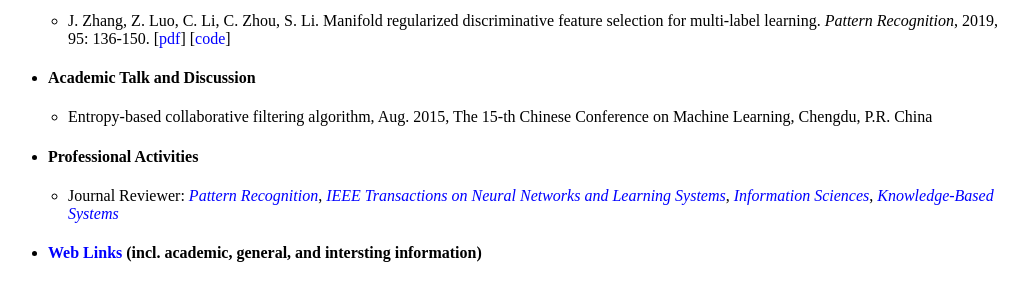
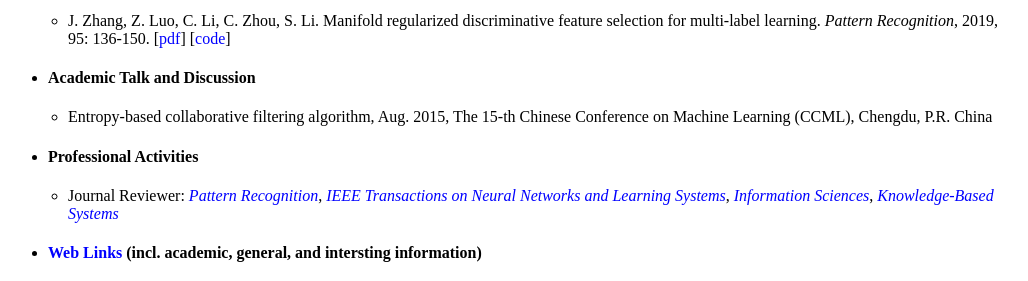
Before and after one commit to jiazhang-ml/jiazhang-ml.github.io, a Jekyll site: the page built from index.md, in a window 1280 px wide, cut to the strip 715-996 px from the top of the page. Shown: the whole strip, without its empty margins (100-1128 px from the left). Built offline with Jekyll 4.4.1, drawn with Linux system fonts in a browser that asks for light colours.

Commit message:
Update index.md

```diff
--- a/index.md
+++ b/index.md
@@ -40,7 +40,7 @@ Mailing Address: Scientific Research Building #304, Haiyun Park, Xiamen Universi
 
 * #### Academic Talk and Discussion
 
-    * Entropy-based collaborative filtering algorithm, Aug. 2015, The 15-th Chinese Conference on Machine Learning, Chengdu, P.R. China
+    * Entropy-based collaborative filtering algorithm, Aug. 2015, The 15-th Chinese Conference on Machine Learning (CCML), Chengdu, P.R. China
 
 * #### Professional Activities
 
```
